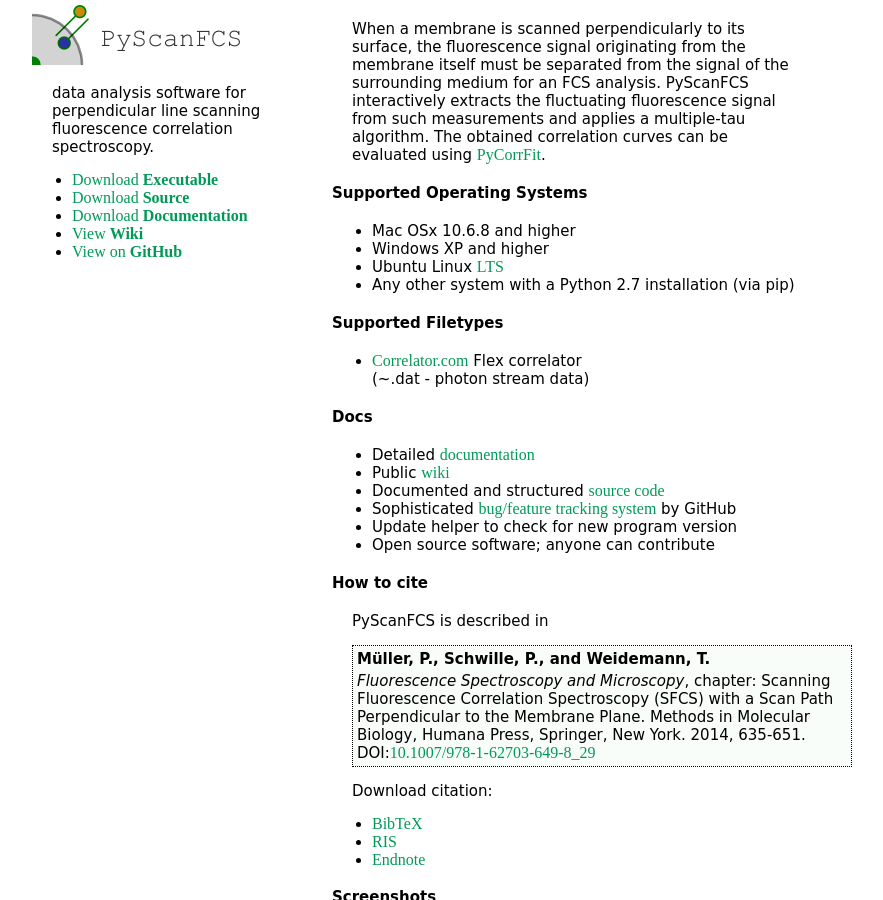
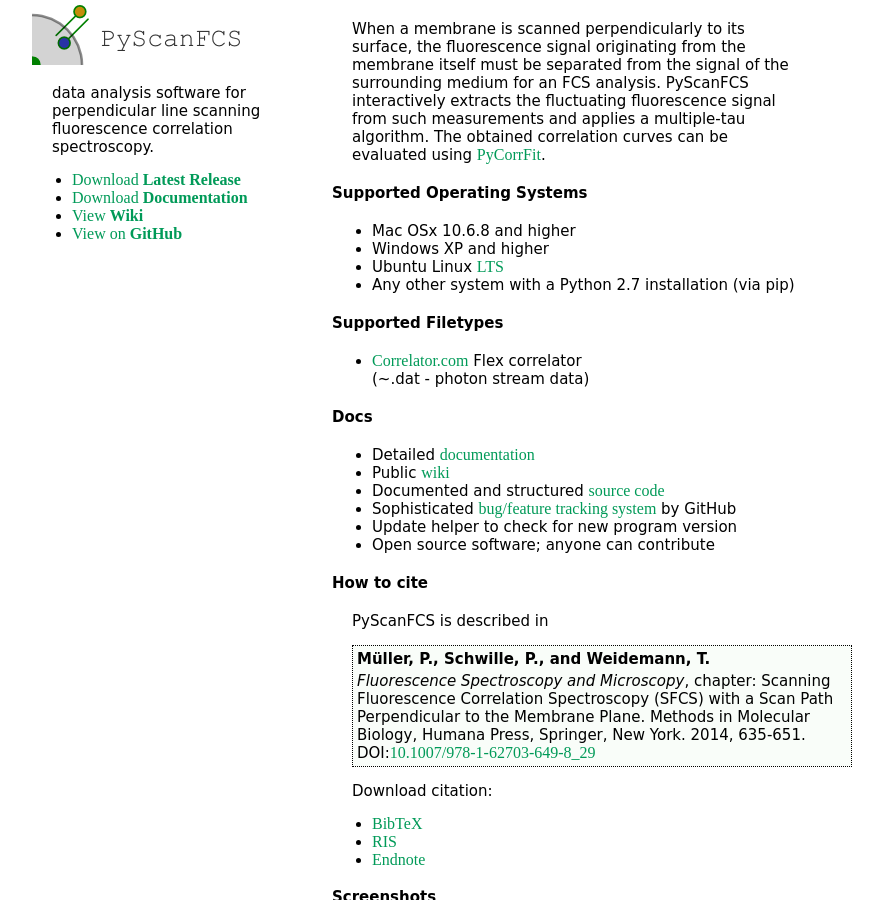
Before and after one commit to FCS-analysis/PyScanFCS, a Jekyll site: the page built from index.html, in a window 1280 px wide and 900 px high. Shown: the whole window, without its empty margins (208-1091 px from the left). Built offline with Jekyll 4.4.1, drawn with Linux system fonts in a browser that asks for light colours.

Commit message:
update links on webpage

```diff
--- a/_includes/header.html
+++ b/_includes/header.html
@@ -2,8 +2,7 @@
 <p>data analysis software for perpendicular line scanning fluorescence correlation spectroscopy.</p>
 
 <ul>
-  <li><a href = "https://github.com/paulmueller/PyScanFCS/releases">Download <strong>Executable</strong></a></li>
-  <li><a href = "https://github.com/paulmueller/PyScanFCS/zipball/master">Download <strong>Source</strong></a></li>
+  <li><a href = "https://github.com/paulmueller/PyScanFCS/releases/latest">Download <strong>Latest Release</strong></a></li>
   <li><a href = "https://github.com/paulmueller/PyScanFCS/wiki/PyScanFCS_doc.pdf">Download <strong>Documentation</strong></a></li>
   <li><a href = "https://github.com/paulmueller/PyScanFCS/wiki">View <strong>Wiki</strong></a></li>
   <li><a href = "https://github.com/paulmueller/PyScanFCS">View on <strong>GitHub</strong></a></li>
```
